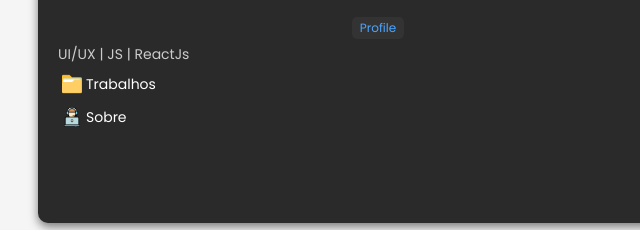
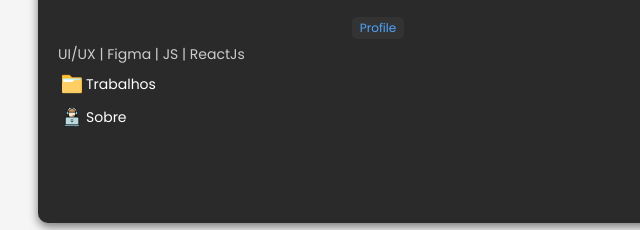
Before and after one commit to allekx/Profile, a plain HTML site: page index.html in a window 1280 px wide. Shown: the part 397-627 px from the top of the page, 262-902 px from the left. Drawn offline with Linux system fonts and the light colour scheme.

Commit message:
Finalizado

```diff
--- a/index.html
+++ b/index.html
@@ -15,7 +15,7 @@
       <div class="profile-badge">Profile</div>
       <div class="profile-info">
 
-          <span>UI/UX | JS | ReactJs</span>
+          <span>UI/UX | Figma | JS | ReactJs</span>
 
          <span class="trabalhos" id="pasta"> <img src="./icon/pasta-aberta.png" alt="icon"><a href="./projetos/trabalhos.html">Trabalhos</a></span>
 
```
